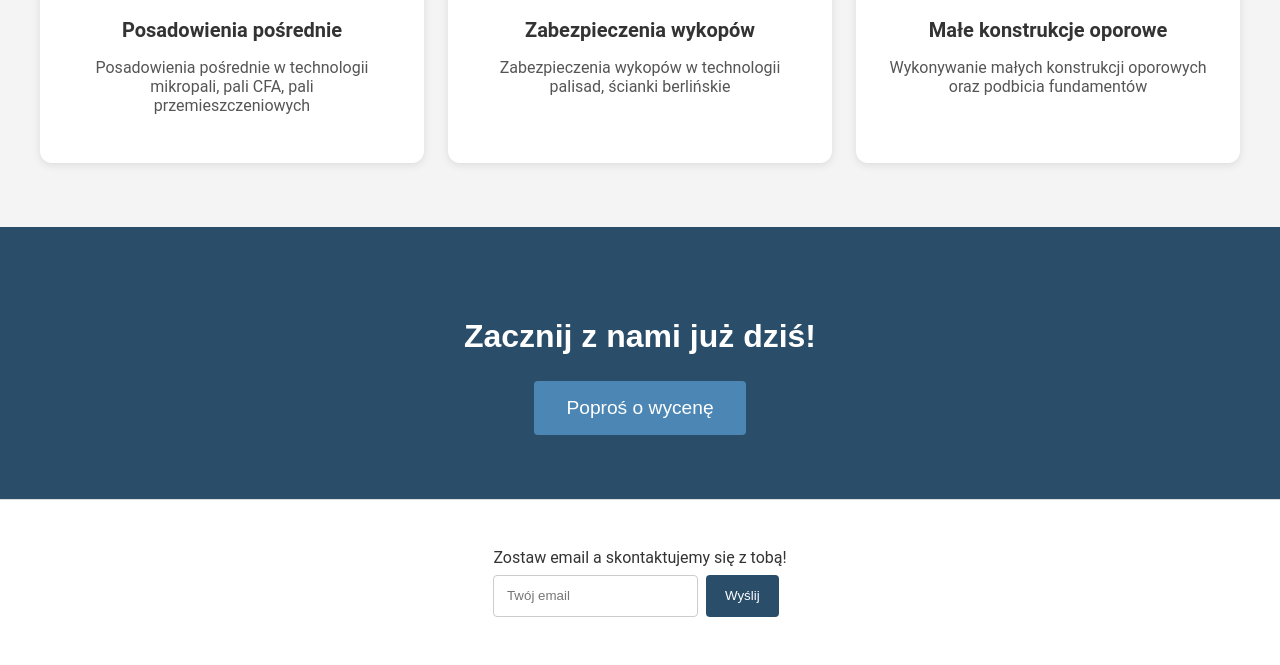
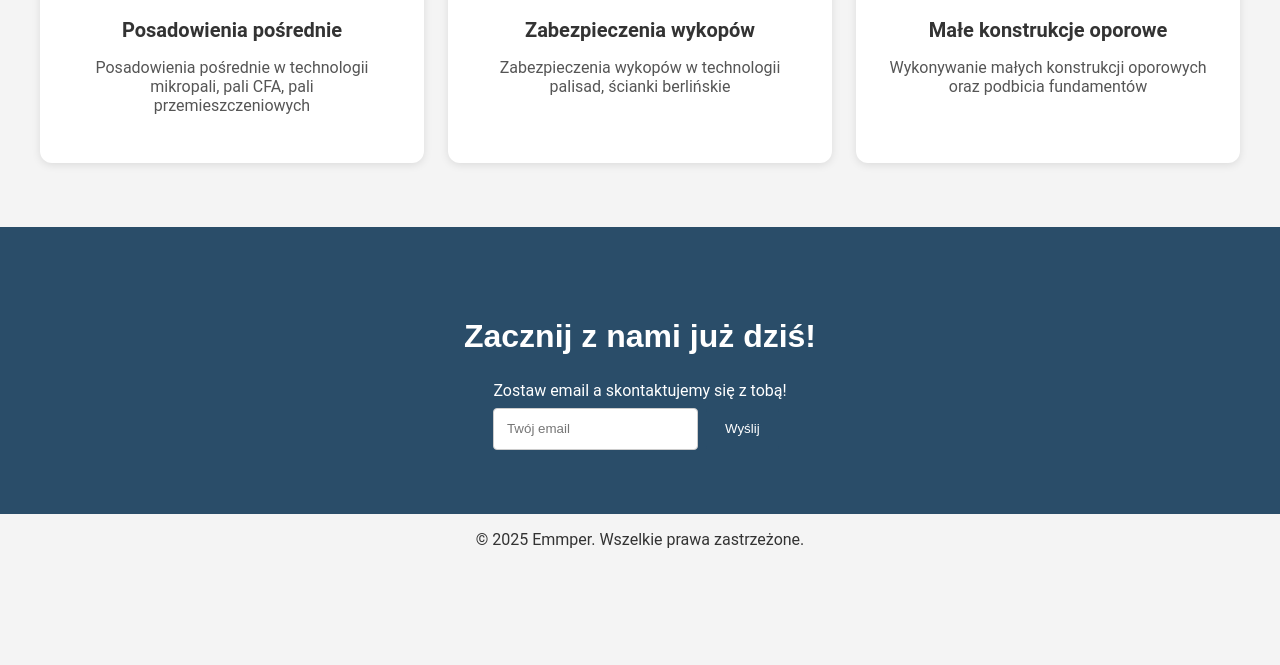
Before and after one commit to GodOfOni/Emmper, a plain HTML site: page index.html in a window 1280 px wide. Shown: the part 1296-1961 px from the top of the page. After the commit the page ends 1861 px from the top, so only its background shows below. Drawn offline with Linux system fonts and the light colour scheme.

Commit message:
improvements

```diff
--- a/index.html
+++ b/index.html
@@ -68,12 +68,7 @@
   <section class="call-to-action">
     <div class="container">
       <h2 class="section-title">Zacznij z nami już dziś!</h2>
-      <button class="button--cta">Poproś o wycenę</button>
-    </div>
-  </section>
-
-  <footer class="footer" id="contact">
-    <div class="container footer__container">
+         <div class="container footer__container">
       <form class="newsletter" action="https://formspree.io/f/mdkzezeb" method="POST">
         <label for="email" class="newsletter__label">Zostaw email a skontaktujemy się z tobą!</label>
         <div class="newsletter__container">
@@ -83,7 +78,9 @@
         </div>
       </form>
     </div>
-  </footer>
+    </div>
+  </section>
+  <footer class="footer__container-address"><p class="address__text">© 2025 Emmper. Wszelkie prawa zastrzeżone.</p></footer>
   <script src="form-handler.js"></script>
 </body>
 </html>
```
